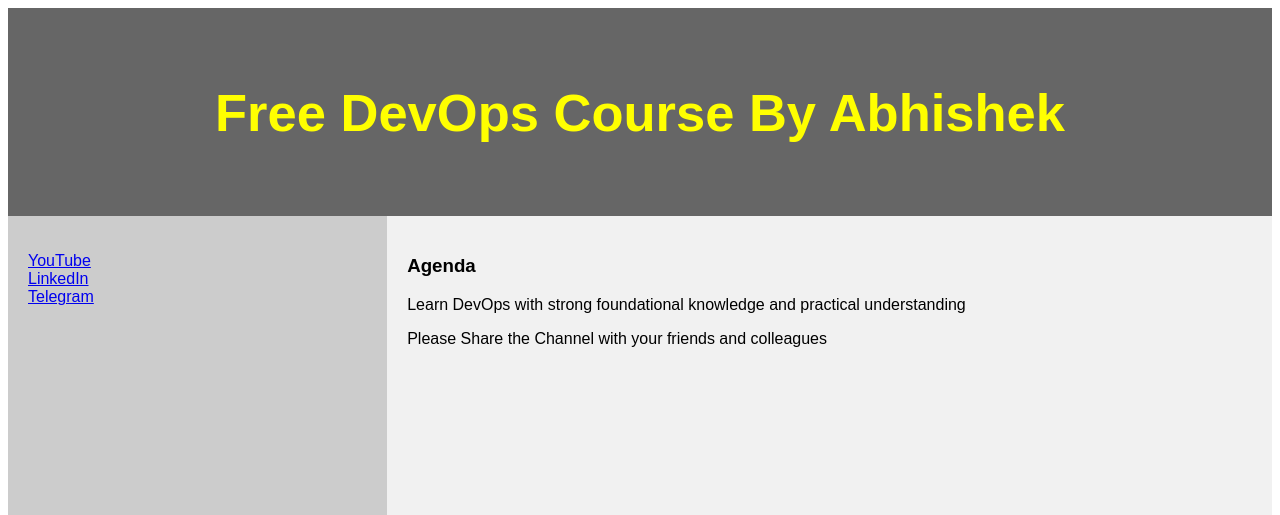
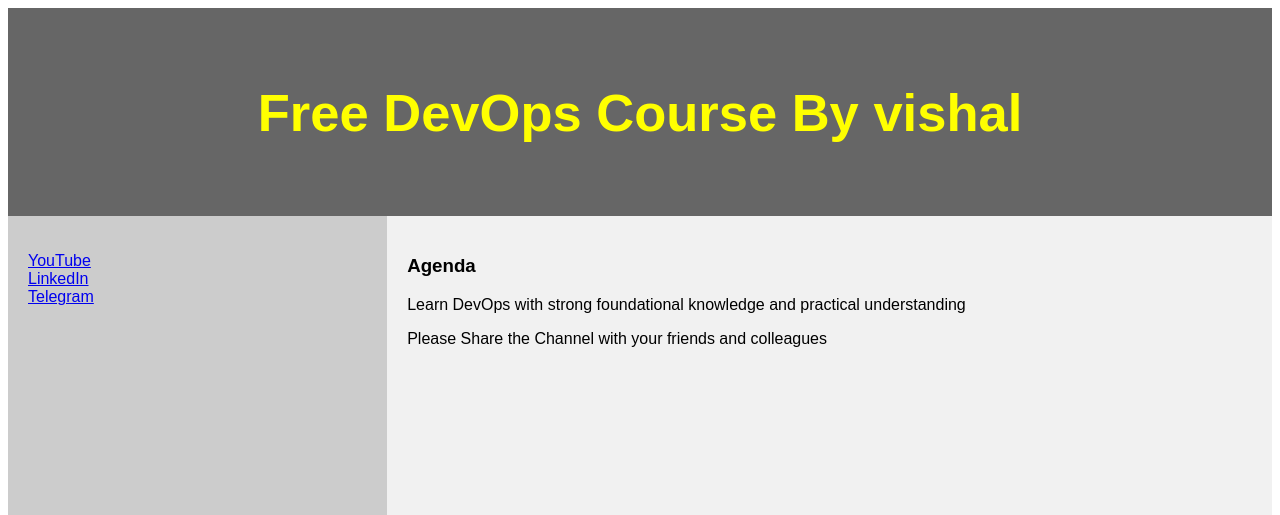
Before and after one commit to vishal-nagula/Docker, a Django app: page /demo/ in a window 1280 px wide. Shown: the top 515 px of the page. Run offline with Django 4.2, Linux system fonts and the light colour scheme.

Commit message:
Update demo_site.html

```diff
--- a/examples/python-web-app/devops/demo/templates/demo_site.html
+++ b/examples/python-web-app/devops/demo/templates/demo_site.html
@@ -73,15 +73,15 @@ footer {
 
 
 <header>
-  <h2>Free DevOps Course By Abhishek</h2>
+  <h2>Free DevOps Course By vishal</h2>
 </header>
 
 <section>
   <nav>
     <ul>
-      <li><a href="www.youtube.com/@AbhishekVeeramalla">YouTube</a></li>
-      <li><a href="www.linkedin.com/in/abhishek-veeramalla-77b33996/">LinkedIn</a></li>
-      <li><a href="https://telegram.me/abhishekveeramalla">Telegram</a></li>
+      <li><a href="www.youtube.com/">YouTube</a></li>
+      <li><a href="www.linkedin.com/in/">LinkedIn</a></li>
+      <li><a href="https://telegram.me/">Telegram</a></li>
     </ul>
   </nav>
 
```
